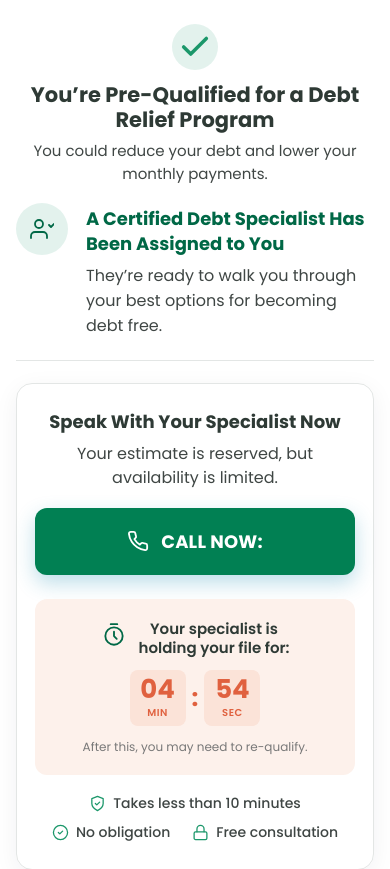
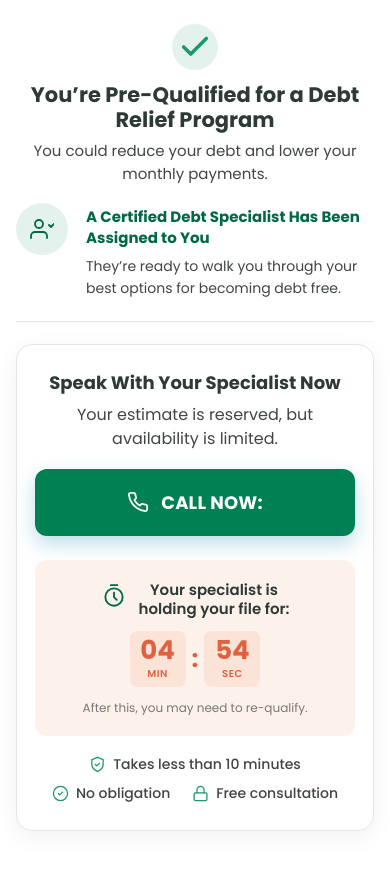
Before and after one commit to AhmadAquinoFMG/jgsite-main, a PHP site: page /thank-you.php in a window 390 px wide. Shown: the part 85-954 px from the top of the page. Run offline with PHP 8.4, Linux system fonts and the light colour scheme.

Commit message:
Fix: reduce text size on certain placements on mobile to showcase time limit on running timer

```diff
--- a/assets/css/style.css
+++ b/assets/css/style.css
@@ -526,6 +526,8 @@ a { color: var(--green-deep); }
     .prequal-title { font-size: 21px; line-height: 1.2; margin-bottom: 8px; }
     .prequal-title br { display: none; }   /* flow naturally instead of forcing 4 lines */
     .prequal-lede { font-size: 15px; margin-bottom: 18px; }
+    .prequal-assigned__title { font-size: 15px; }
+    .prequal-assigned__body p { font-size: 14px; }
     .prequal-divider { margin: 22px 0; }
     .prequal-card { padding: 26px 18px; }
     .prequal-card__title { font-size: 18px; }
```
